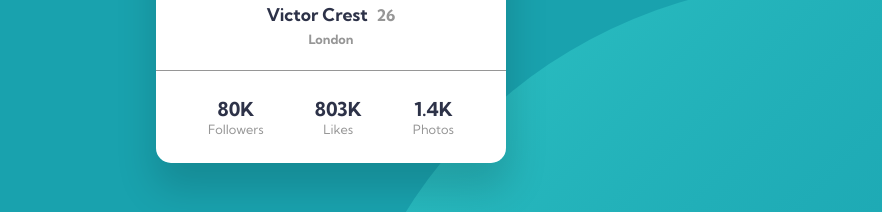
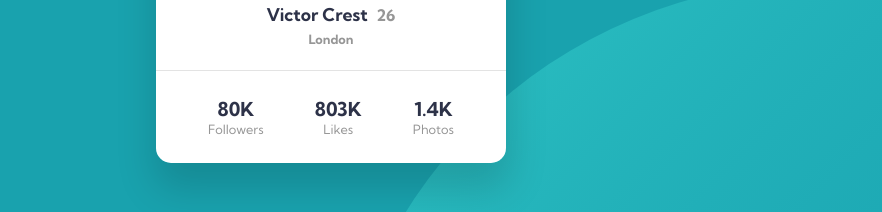
Before and after one commit to starzje/Sandbox_Card-practice, a plain HTML site: page index.html in a window 1280 px wide. Shown: the part 419-631 px from the top of the page, without its empty margins (309-1191 px from the left). Drawn offline with Linux system fonts and the light colour scheme.

Commit message:
line fix

```diff
--- a/style.css
+++ b/style.css
@@ -78,7 +78,7 @@ body {
 }
 
 .stats {
- border-top: 1px solid var(--Dark-gray);
+ border-top: 1px solid hsl(0, 0%, 89%);
  padding-top: 2em;
  width: 100%;
  display: flex;
```
